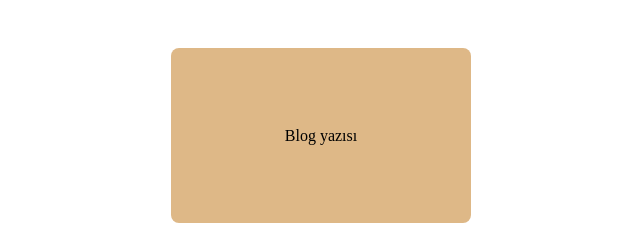
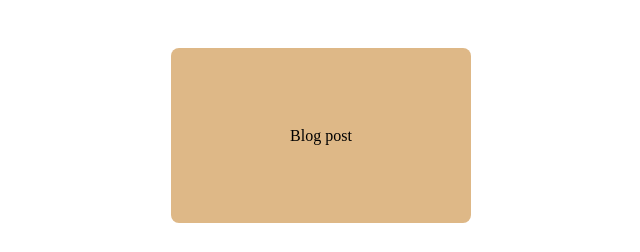
Before and after one commit to cnrhakan/scroll-animation, a plain HTML site: page index.html in a window 1280 px wide. Shown: the top 252 px of the page, 319-959 px from the left. Drawn offline with Linux system fonts and the light colour scheme.

Commit message:
Update index.html

```diff
--- a/index.html
+++ b/index.html
@@ -9,7 +9,7 @@
   </head>
   <body>
     <div class="container">
-      <div class="show">Blog yazısı</div>
+      <div class="show">Blog post</div>
       <div>Blog post</div>
       <div>Blog post</div>
       <div>Blog post</div>
```
